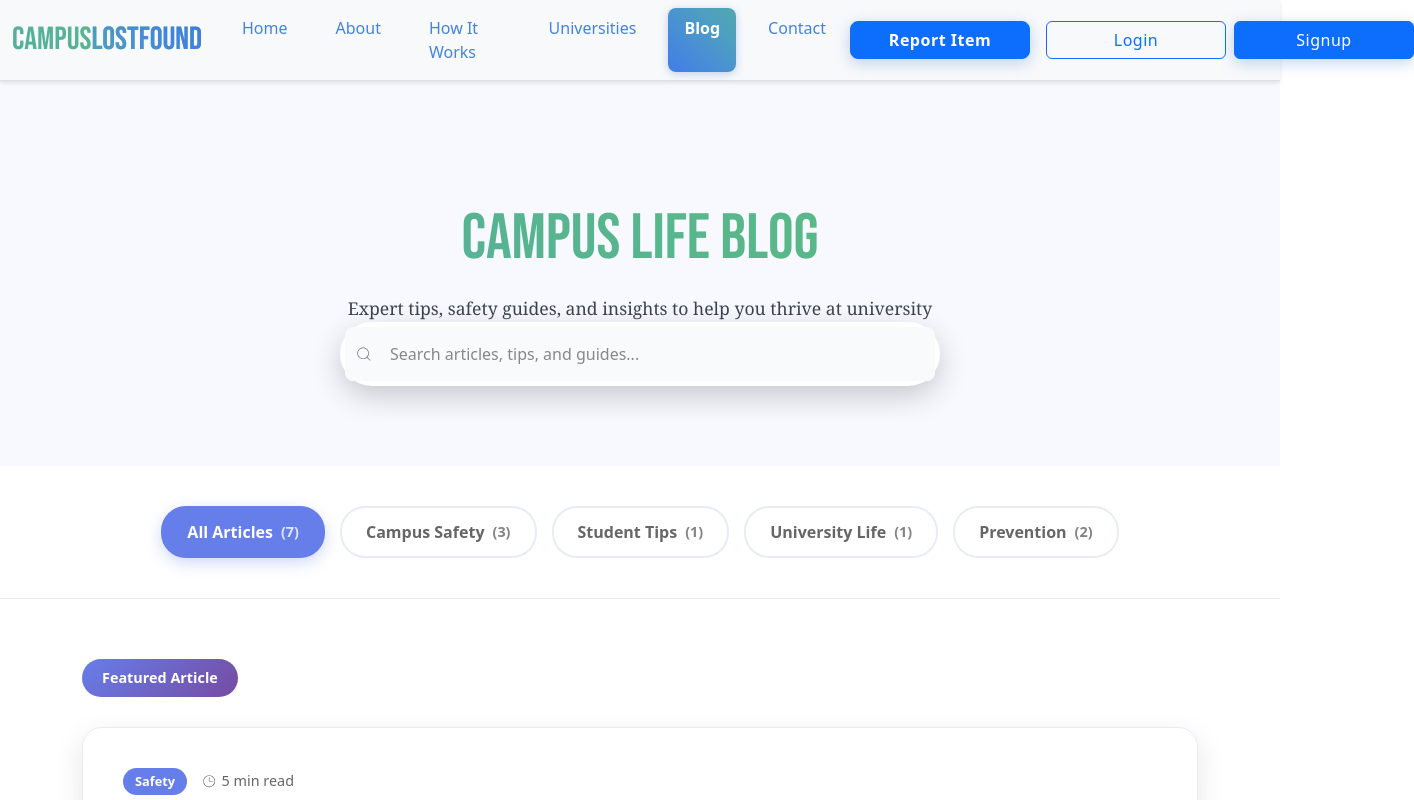
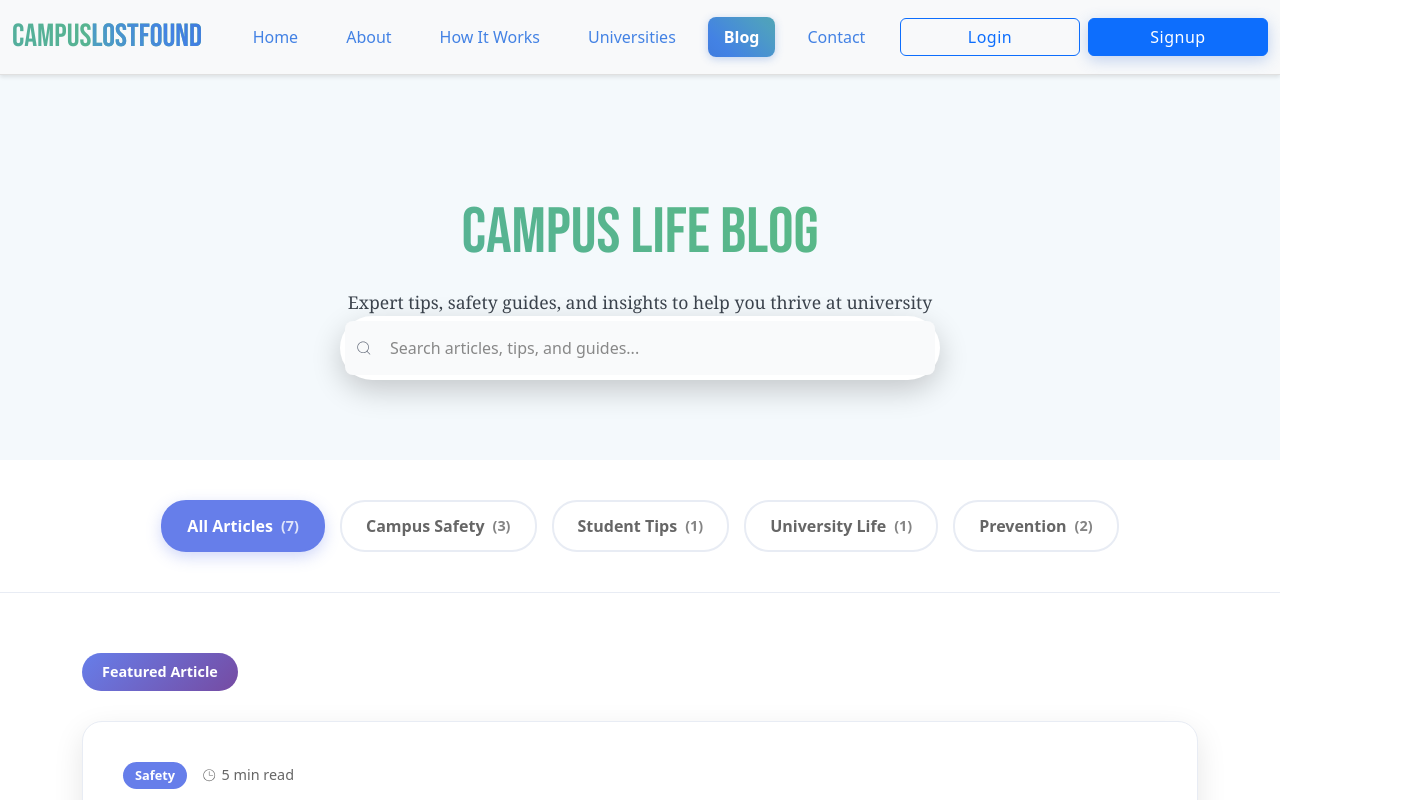
Before and after one commit to DevwithHahsir/CampusLostFound, a React (Vite) app: page /blog in a window 1280 px wide. Shown: the top 800 px of the page, 1414 px wide, since content can reach past the window. Built offline with nearby package versions, Linux system fonts and the light colour scheme; no server answers.

Commit message:
Hide report item button for logged out users

```diff
--- a/src/componenets/herosection/herosection.css
+++ b/src/componenets/herosection/herosection.css
@@ -299,6 +299,17 @@
         padding: 0.8rem 1.5rem;
         font-size: 1rem;
     }
+    .campus-hero-title
+    {
+        font-size: 8vw !important;
+        /* border: 1px solid; */
+    }
+    .hero-text h2
+    {
+        font-size: 6vw !important;
+        /* border: 1px solid; */
+
+    }
 
 
 
--- a/src/componenets/navbar/Navbar.css
+++ b/src/componenets/navbar/Navbar.css
@@ -408,6 +408,8 @@
     background: linear-gradient(45deg, #f8f9fa, #e9ecef);
     color: #4382E4;
     transform: translateX(3px);
+     width: 11rem;
+    /* border: 1px solid; */
 }
 
 /* User dropdown specific styles */
@@ -434,6 +436,7 @@
     background: linear-gradient(45deg, #f8f9fa, #e9ecef);
     color: #4382E4;
     transform: translateX(3px);
+
 }
 
 .navbar .dropdown-toggle {
@@ -466,7 +469,8 @@
         box-shadow: none;
         border: none;
         padding-left: 1rem;
-        background-color: transparent;
+        /* background-color: transparent; */
+        padding: 1rem;
     }
 
     .navbar .dropdown-item {
@@ -505,6 +509,22 @@
     .d-flex.align-items-center form input {
         width: 100% !important;
     }
+
+
+
+    .navbar-nav a
+    {
+        /* border: 1px solid !important; */
+        display: flex;
+        justify-content: flex-start;
+        width: 8rem;
+        padding: 0.4rem !important;
+    }
+    .navbar .report-btn
+    {
+        /* border: 4px solid; */
+        width: 21rem;
+    }
 }
 
 /* Search bar styling improvements */
--- a/src/componenets/navbar/Navbar.jsx
+++ b/src/componenets/navbar/Navbar.jsx
@@ -96,9 +96,10 @@ export default function Navbar() {
 
           {/* Right - Search Bar & User Actions */}
           <div className="d-flex align-items-center">
+            {user && (
               <Link
                 to="/report"
-              className="btn btn-primary me-3"
+                className="btn btn-primary me-3 report-btn"
                 style={{
                   fontWeight: 600,
                   letterSpacing: 0.5,
@@ -111,6 +112,7 @@ export default function Navbar() {
               >
                 Report Item
               </Link>
+            )}
             {/* Search Bar */}
             {/* <form className="d-flex me-3">
               <input
--- a/src/pages/About.css
+++ b/src/pages/About.css
@@ -403,6 +403,12 @@
     .btn {
         width: 200px;
     }
+
+
+    .about-hero .hero-subtitle
+    {
+        font-size: 6vw !important;
+    }
 }
 
 @media (max-width: 480px) {
--- a/src/pages/Blog.css
+++ b/src/pages/Blog.css
@@ -1,7 +1,7 @@
 /* Blog Page Styles */
 .blog-container {
     min-height: 100vh;
-    background: #f8f9ff;
+    background: #F4F9FC;
 }
 
 /* Hero Section */
--- a/src/pages/Contact.css
+++ b/src/pages/Contact.css
@@ -1,7 +1,7 @@
 /* Contact Page Styles */
 .contact-container {
     min-height: 100vh;
-    background: #f8f9ff;
+    background: #F4F9FC;
 }
 
 /* Hero Section */
--- a/src/pages/HowItWorks.css
+++ b/src/pages/HowItWorks.css
@@ -1,6 +1,7 @@
 /* How It Works Page Styles */
 .how-it-works-container {
     min-height: 100vh;
+    background-color: #F4F9FC;
 }
 
 /* Hero Section */
--- a/src/pages/PrivacyPolicy.css
+++ b/src/pages/PrivacyPolicy.css
@@ -8,7 +8,7 @@
 .privacy-hero {
     padding: 120px 0 80px;
     text-align: center;
-    color: white;
+    color: rgb(36, 36, 36);
 }
 
 /* New campus-hero-title class for hero headings */
--- a/src/pages/Universities.css
+++ b/src/pages/Universities.css
@@ -1,4 +1,11 @@
 /* Universities Page Styles */
+
+.universities-hero
+{
+    background-color: #F4F9FC !important;
+}
+
+
 .universities-page {
     min-height: 100vh;
     background: #f8f9fa;
```
Lines whose indentation alone changed are shown as unchanged.
